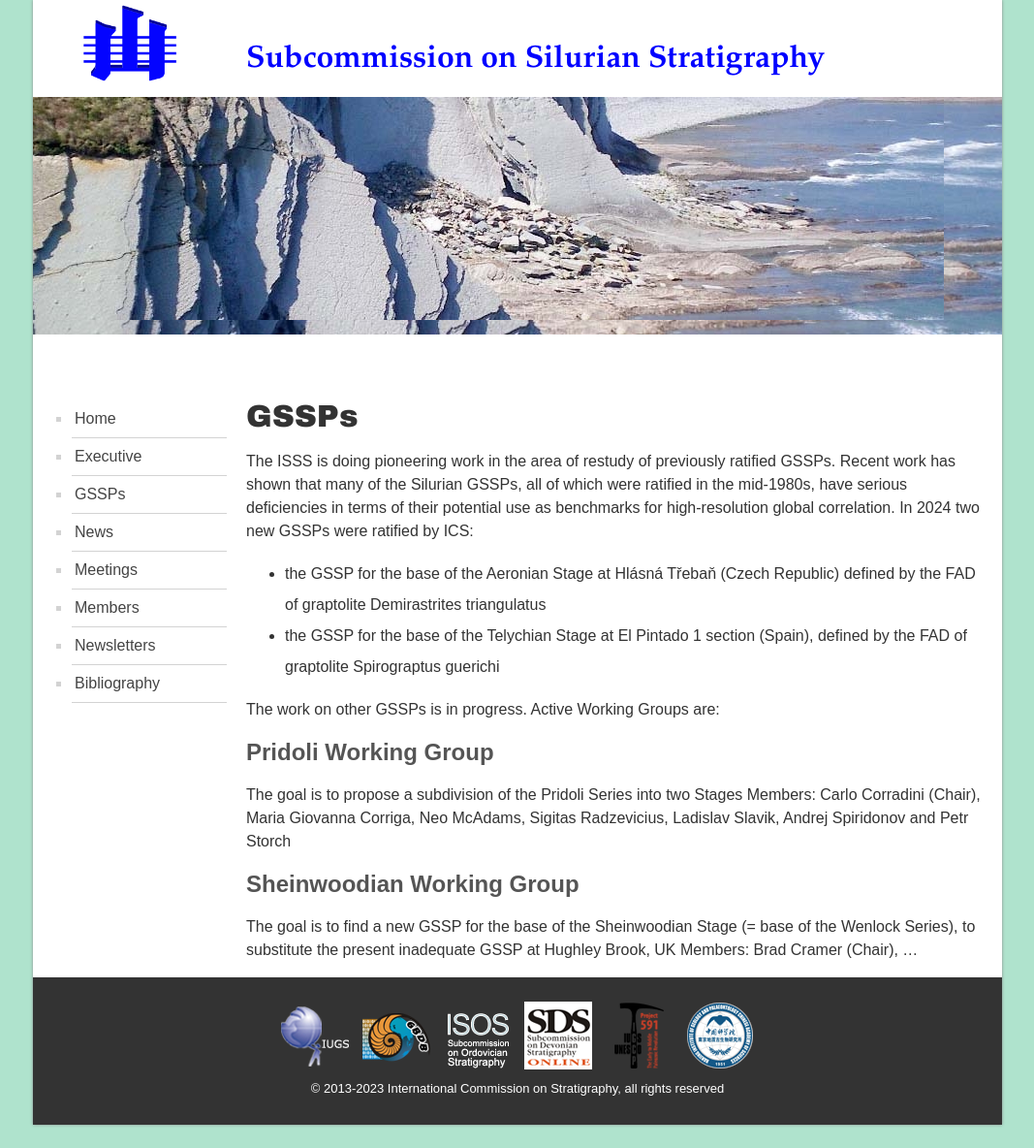
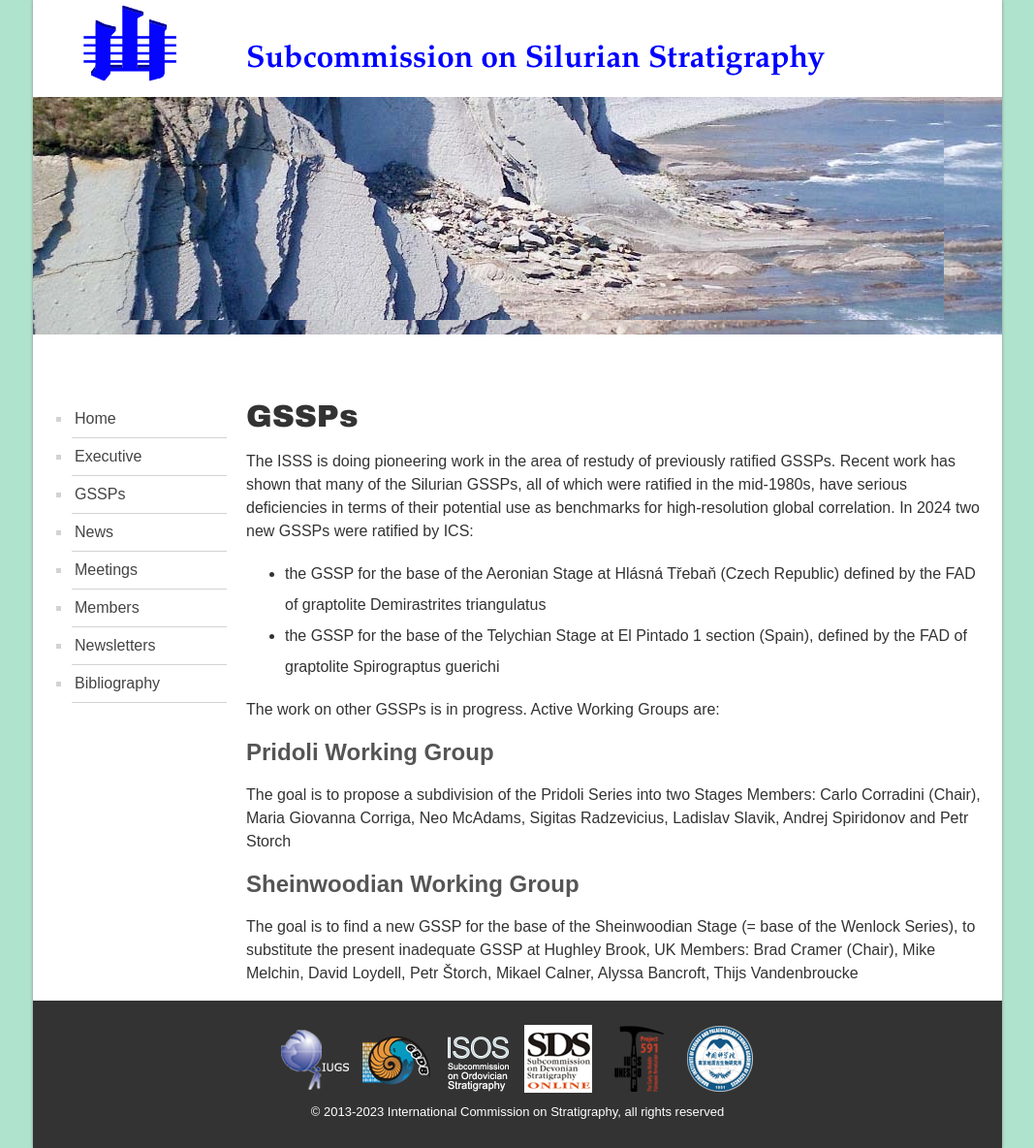
Before and after one commit to i-c-stratigraphy/subcommission-silurian, a Jekyll site: the page built from pages/gssps.md, in a window 1280 px wide. Shown: the whole page at 97% size, without its empty margins (106-1173 px from the left). Built offline with Jekyll 4.4.1, drawn with Linux system fonts in a browser that asks for light colours; before the commit the page ends 1160 px from its top, so only the background shows below that.

Commit message:
Update gssps.md

```diff
--- a/pages/gssps.md
+++ b/pages/gssps.md
@@ -20,4 +20,4 @@ Members: Carlo Corradini (Chair), Maria Giovanna Corriga, Neo McAdams, Sigitas R
 
 ##  Sheinwoodian Working Group
 The goal is to find a new GSSP for the base of the Sheinwoodian Stage (= base of the Wenlock Series), to substitute the present inadequate GSSP at Hughley Brook, UK
-Members: Brad Cramer (Chair), …
+Members: Brad Cramer (Chair), Mike Melchin, David Loydell, Petr Štorch, Mikael Calner, Alyssa Bancroft, Thijs Vandenbroucke
```
